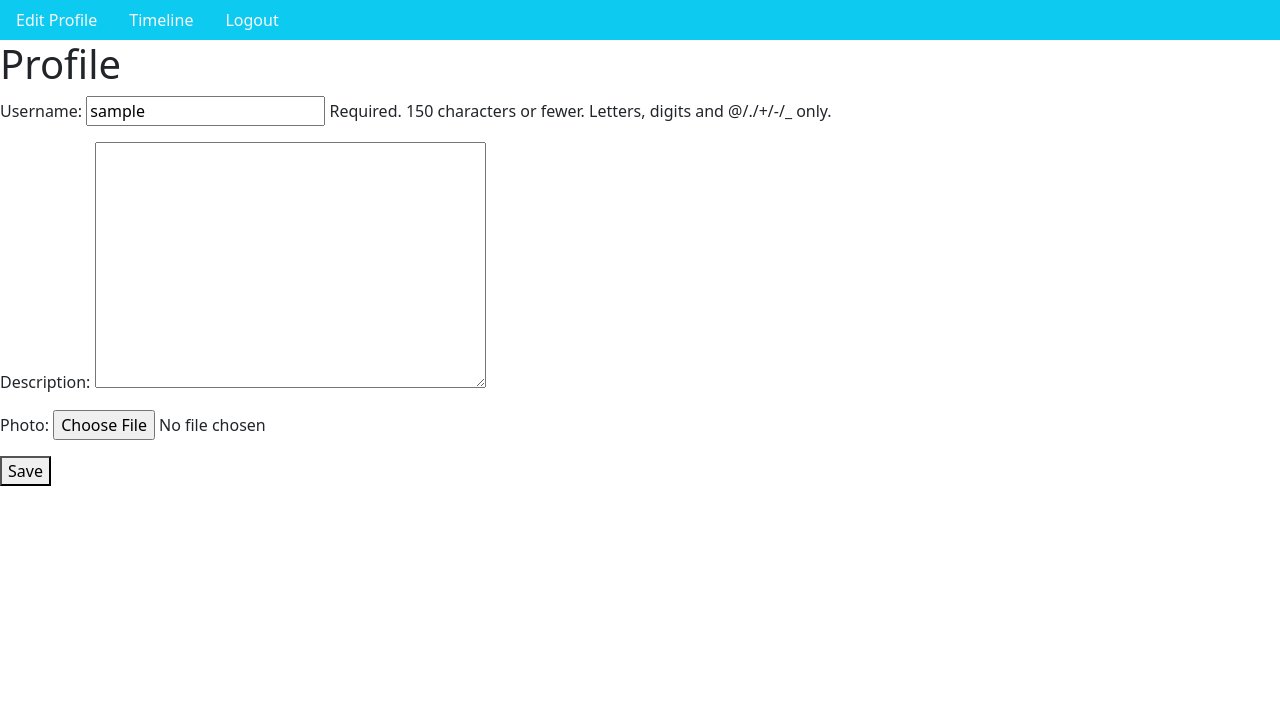
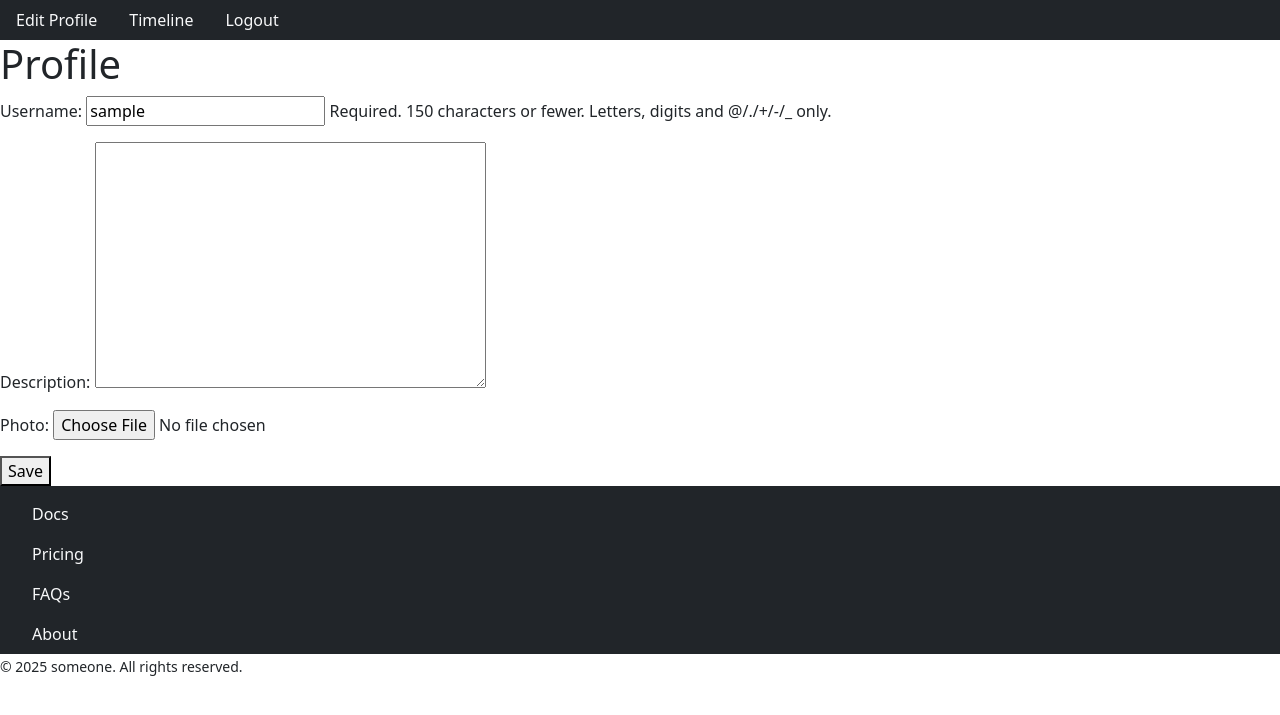
Before and after one commit to TakamichiOsumi/django-practice, a Django app: page /accounts/edit/1 in a window 1280 px wide. Shown: the top 715 px of the page. Run offline with Django 3.2, Linux system fonts and the light colour scheme; the visitor is signed in with stand-in values (Sample User, id 1); data comes from the database, SQL or seed files in the repository; parts of the project's set-up code (start-up, migrations or seed data) failed here and were passed over; some libraries are stand-ins or nearby versions.

Commit message:
Added the common footer.

```diff
--- a/templates/base.html
+++ b/templates/base.html
@@ -9,7 +9,7 @@
   <header>
     <div class="container-fluid px-0">
       <div>
-	<nav class="nav bg-info">
+	<nav class="nav bg-dark">
 	  <ul class="navbar-nav list-group-horizontal">
 	    {% if request.user.is_authenticated == False %}
 	    <li class="nav-item px-3">
@@ -40,6 +40,7 @@
 	    </li>
 	    {% endif %}
 	  </ul>
+	</nav>
       </div>
     </div>
   </header>
@@ -47,4 +48,18 @@
     {% block contents %}
     {% endblock %}
   </body>
+  <footer class="nav bg-dark">
+    <div class="column">
+        <h5></h5>
+        <ul class="nav flex-column">
+          <li class="nav-item px-3"><a href="#" class="nav-link px-3 link-light">Docs</a></li>
+          <li class="nav-item px-3"><a href="#" class="nav-link px-3 link-light">Pricing</a></li>
+          <li class="nav-item px-3"><a href="#" class="nav-link px-3 link-light">FAQs</a></li>
+          <li class="nav-item px-3"><a href="#" class="nav-link px-3 link-light">About</a></li>
+        </ul>
+    </div>
+  </footer>
+  <small>
+    &copy; 2025 someone. All rights reserved.
+  </small>
 </html>
```
